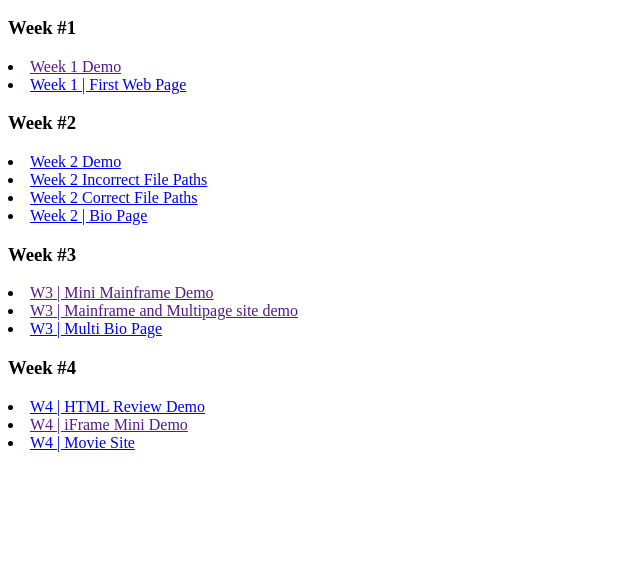
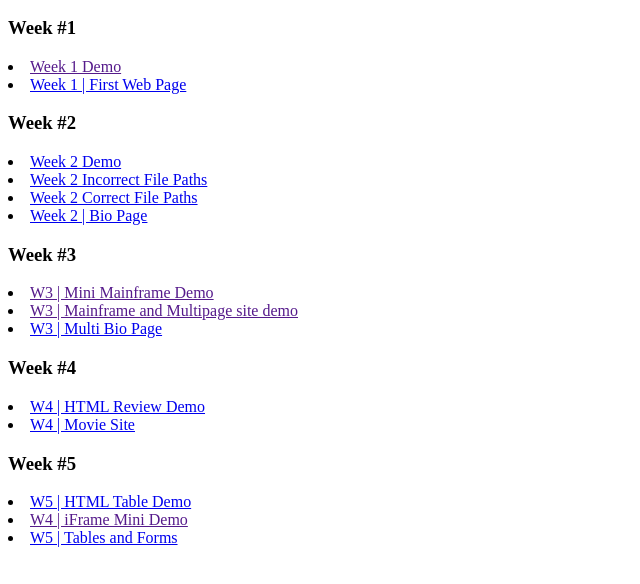
Before and after one commit to KeithPhaneuf2026/SE111, a plain HTML site: page index.html in a window 1280 px wide. Shown: the part 110-694 px from the top of the page, without its empty margins (0-640 px from the left). Drawn offline with Linux system fonts and the light colour scheme.

Commit message:
w5 table

```diff
--- a/index.html
+++ b/index.html
@@ -67,9 +67,22 @@
 
         <!--weekly unordered list of links-->
         <u1>
-            <li><a href="w4_demo/">W4 | HTML Review Demo</a></li>
+            <li><a href="w4_demo/index.html">W4 | HTML Review Demo</a></li>
+            <li><a href="w4-movie/index.html">W4 | Movie Site </a></li>
+
+        </u1>
+
+    </div>
+
+    <div id="w5">
+
+        <h3>Week #5</h3>
+
+        <!--weekly unordered list of links-->
+        <u1>
+            <li><a href="w5-demo/index.html">W5 | HTML Table Demo</a></li>
             <li><a href="">W4 | iFrame Mini Demo</a></li>
-            <li><a href="w4-movie/index.html">W4 | Movie Site </a></li>
+            <li><a href="w4-movie/index.html">W5 | Tables and Forms </a></li>
 
         </u1>
 
```
